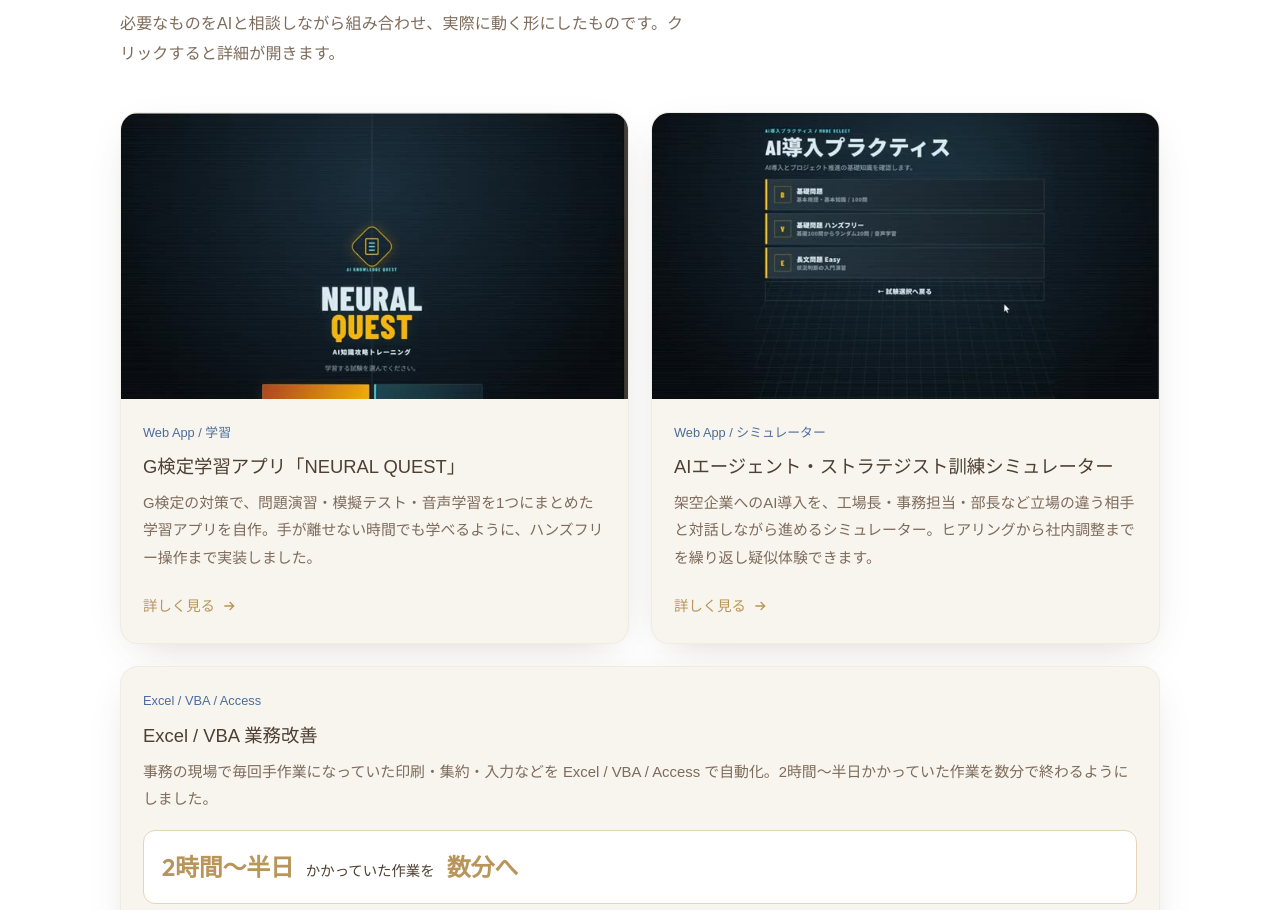
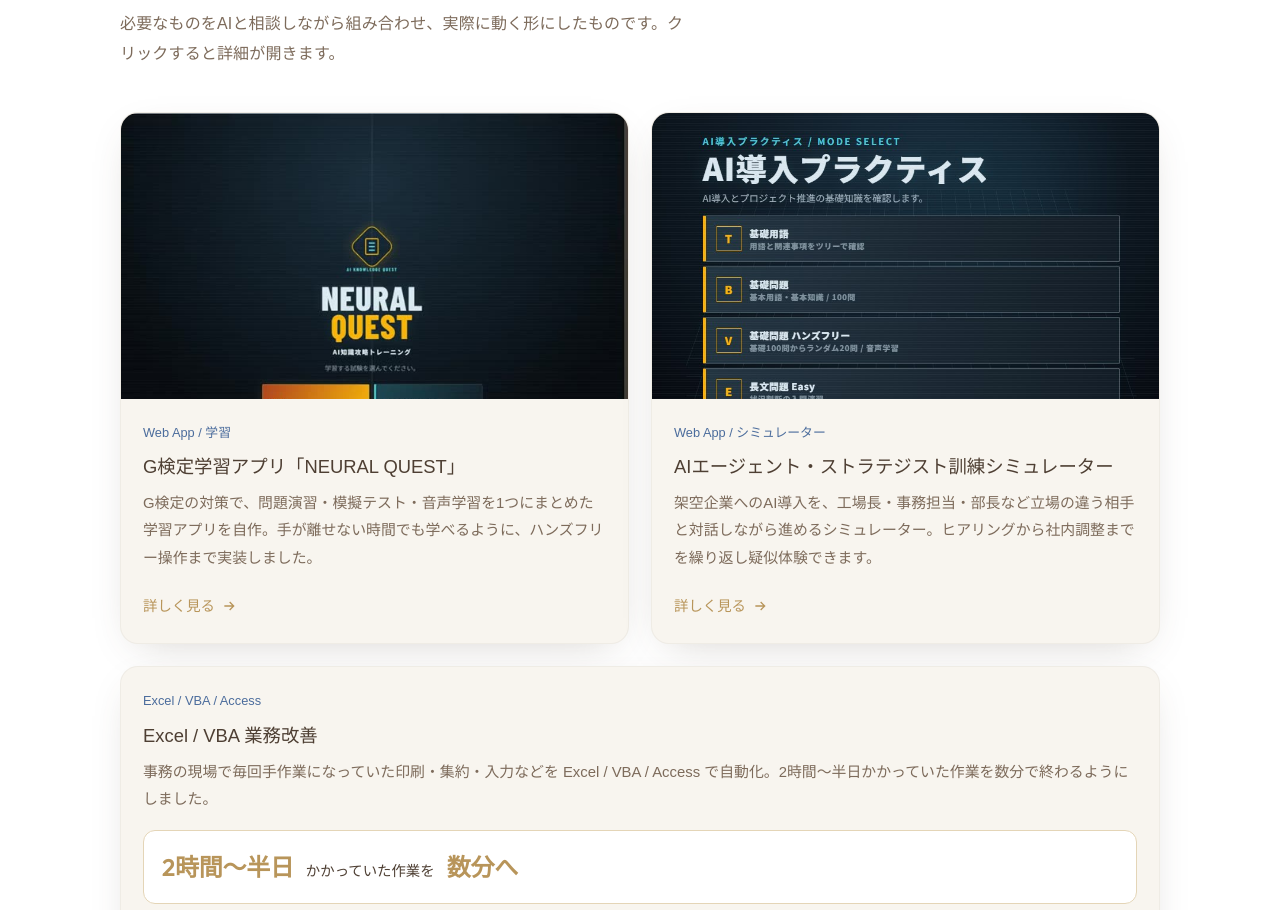
Before and after one commit to yaman12101-cmd/portfolio, a plain HTML site: page index.html in a window 1280 px wide. Shown: the part 1619-2529 px from the top of the page. Drawn offline with Linux system fonts and the light colour scheme.

Commit message:
ストラテジスト訓練シミュレーターの画像を新しい画面に差し替え
- 一覧カードと動画サムネイルを新しいモード選択画面に変更
- WORKS に imagePos（サムネイルの切り抜き位置）を追加

Co-Authored-By: Claude Fable 5.2 <noreply@anthropic.com>

```diff
--- a/index.html
+++ b/index.html
@@ -714,6 +714,7 @@ const SHOW = {
 
 // ---------- WORKS ----------
 // image : 一覧カードのサムネイル画像パス（空なら仮表示）
+// imagePos : サムネイルの切り抜き位置（"top" / "center" / "bottom" など。省略時は中央）
 // media : 詳細モーダルの上部。{type:"image", src:""} / {type:"video", src:""} / {type:"youtube", id:"動画ID"}
 // links : [{label:"アプリを開く", url:"https://..."}]  未設定なら非表示
 // video : 詳細モーダル内の実演動画。{type:"video", src:"", srcWebm:"", poster:"", duration:""}
@@ -752,9 +753,10 @@ const WORKS = [
       "ヒアリングから社内調整までを、何度でも疑似体験できるアプリになっています。"
     ],
     features: ["複数キャラクターとの対話", "ヒアリング", "課題整理", "PoC", "社内調整"],
-    image: "assets/video/strategist.jpg",
+    image: "assets/image/strategist-menu.jpg",
+    imagePos: "top",   // 一覧カードは横長に切り抜かれるので、画像の上側（タイトル側）を見せる
     media: { type: "image", src: "" },
-    video: { type: "video", src: "assets/video/strategist.mp4", srcWebm: "assets/video/strategist.webm", poster: "assets/video/strategist.jpg", duration: "0:41" },
+    video: { type: "video", src: "assets/video/strategist.mp4", srcWebm: "assets/video/strategist.webm", poster: "assets/image/strategist-menu.jpg", duration: "0:41" },
     links: []
   },
   {
@@ -975,7 +977,7 @@ const esc = s => String(s ?? "").replace(/[&<>"']/g, c => ({"&":"&amp;","<":"&lt
 const workGrid = document.getElementById("workGrid");
 WORKS.filter(w => !w.hidden).forEach((w, i) => {
   const thumb = w.image
-    ? `<div class="thumb"><img src="${esc(w.image)}" alt="${esc(w.title)}" loading="lazy"></div>`
+    ? `<div class="thumb"><img src="${esc(w.image)}" alt="${esc(w.title)}" loading="lazy"${w.imagePos ? ` style="object-position:${esc(w.imagePos)}"` : ""}></div>`
     : (SHOW.workThumbPlaceholder ? `<div class="thumb"><span class="ph">${ICONS.image}画面キャプチャ / デモ動画</span></div>` : "");
   const impact = w.impact
     ? `<div class="impact"><b>${esc(w.impact.number)}</b><span>${esc(w.impact.label)}</span><b>${esc(w.impact.after)}</b></div>`
```
Also changed, not shown: assets/image/strategist-menu.jpg (added).
